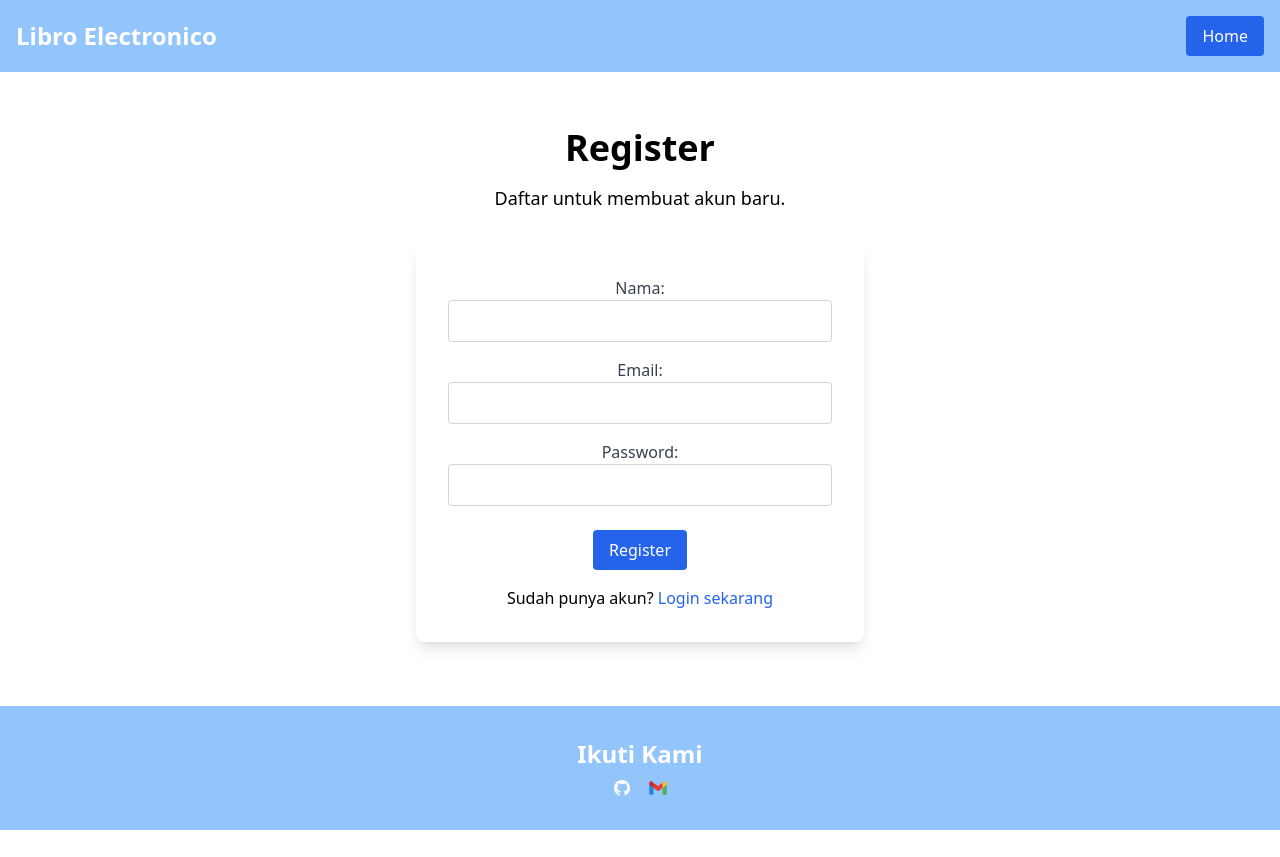
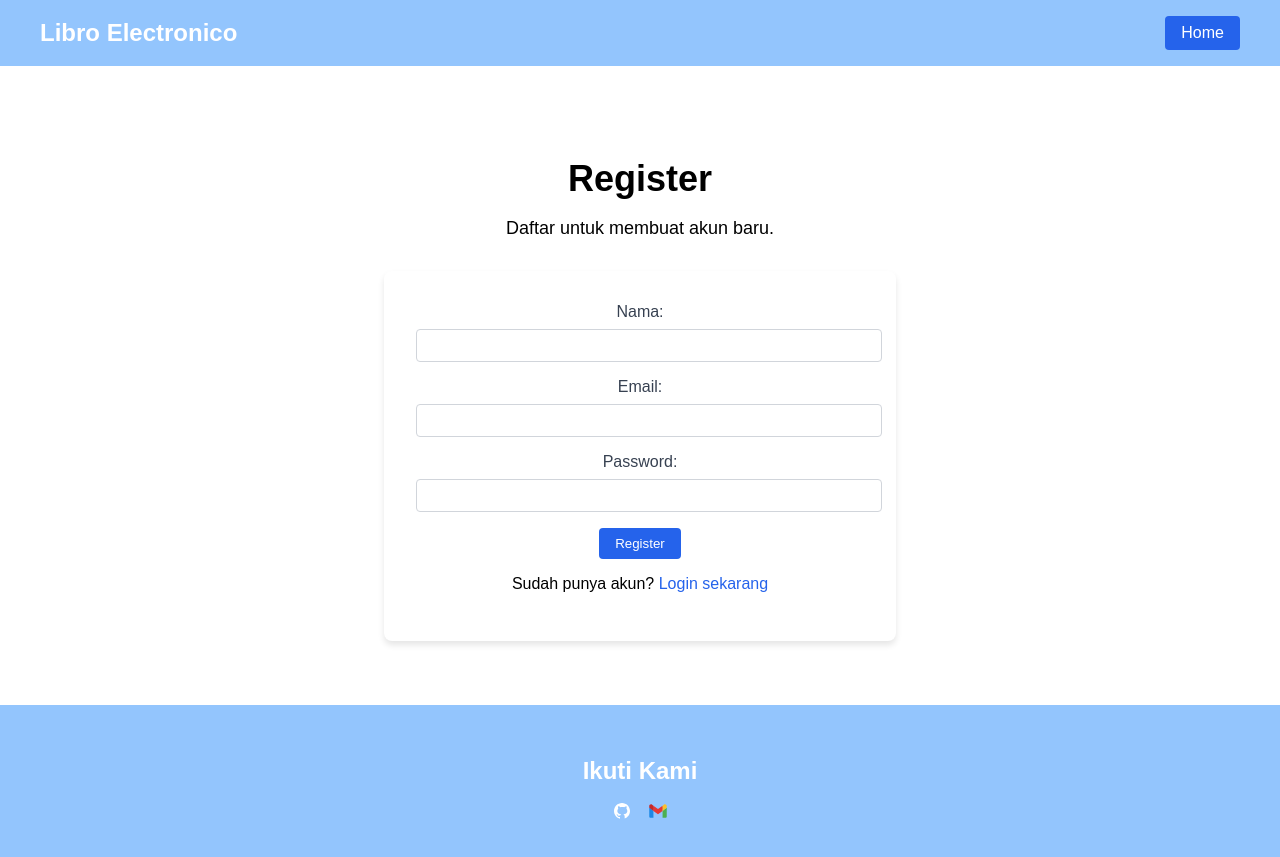
Before and after one commit to libro-electronico/libro-electronico.github.io, a plain HTML site: page user_login/register.html in a window 1280 px wide. Before the commit the page ends 830 px from the top, so only its background shows below. Drawn offline with nearby package versions, Linux system fonts and the light colour scheme.

Commit message:
update user login

```diff
--- a/user_login/css/login.css
+++ b/user_login/css/login.css
@@ -1,145 +1,145 @@
-@import url("https://cdnjs.cloudflare.com/ajax/libs/skeleton/2.0.4/skeleton.min.css");
-@import url("https://fonts.googleapis.com/css2?family=Freeman&display=swap");
-@import url("https://cdnjs.cloudflare.com/ajax/libs/font-awesome/6.0.0-beta3/css/all.min.css");
-
-html {
-  font-size: 1vw;
-  table-layout: fixed;
+body {
+  background-color: white;
+  font-family: Arial, sans-serif;
+  padding-top: 4rem; /* Offset for fixed navbar */
+  margin: 0;
 }
 
-body {
-  height: 100vh;
-  margin: 0;
-  display: flex;
-  justify-content: center;
-  align-items: center;
-  font-family: "Freeman", sans-serif;
-  background-color: #f2f2f2;
+/* Navbar */
+nav {
+  background-color: #60a5fa;
+  color: white;
+  position: fixed;
+  top: 0;
+  width: 100%;
+  z-index: 50;
+  padding: 16px;
+  box-sizing: border-box;
 }
 
-.form-container {
-  background-color: #fff;
-  padding: 20px;
-  border-radius: 8px;
-  box-shadow: 0 0 10px rgba(0, 0, 0, 0.1);
-  width: 300px;
+.navbar-container {
+  max-width: 1200px;
+  margin: 0 auto;
+  display: flex;
+  justify-content: space-between;
+  align-items: center;
+}
+
+.navbar-title {
+  font-size: 24px;
+  font-weight: bold;
+}
+
+.navbar-link {
+  background-color: #2563eb;
+  color: white;
+  padding: 8px 16px;
+  border-radius: 4px;
+  text-decoration: none;
+}
+
+/* Login Section */
+section {
+  padding: 64px 16px;
   text-align: center;
 }
 
-h2 {
-  margin-bottom: 20px;
+.container {
+  max-width: 1200px;
+  margin: 0 auto;
+}
+
+.section-title {
+  font-size: 32px;
+  font-weight: bold;
+  margin-bottom: 16px;
+}
+
+.section-subtitle {
+  font-size: 18px;
+  margin-bottom: 32px;
+}
+
+.login-box {
+  max-width: 400px;
+  margin: 0 auto;
+  background-color: white;
+  padding: 32px;
+  border-radius: 8px;
+  box-shadow: 0px 0px 10px rgba(0, 0, 0, 0.1);
 }
 
 .form-group {
-  margin-bottom: 15px;
+  margin-bottom: 16px;
   text-align: left;
 }
 
-label {
+.form-label {
   display: block;
-  margin-bottom: 5px;
+  color: #4a4a4a;
+  margin-bottom: 8px;
 }
 
-.input-container {
-  position: relative;
-  display: flex;
-  align-items: center;
+.form-input {
+  width: 100%;
+  padding: 8px;
+  border: 1px solid #d1d5db;
+  border-radius: 4px;
 }
 
-input[type="email"],
-input[type="password"] {
-  width: 100%;
-  padding: 10px;
-  box-sizing: border-box;
-  border: 1px solid #ccc;
+.form-button {
+  background-color: #2563eb;
+  color: white;
+  padding: 8px 16px;
   border-radius: 4px;
+  border: none;
+  cursor: pointer;
   font-size: 16px;
 }
 
-button {
-  background-color: #4caf50;
-  color: white;
-  padding: 10px;
-  border: none;
-  border-radius: 4px;
-  cursor: pointer;
-  width: 100%;
-  display: flex;
-  justify-content: center;
-  align-items: center;
-  font-family: "Freeman", sans-serif;
-}
-
-button:hover {
-  background-color: #307532;
-}
-
-p {
-  margin-top: 20px;
-}
-
-a {
-  color: #4caf50;
+.register-link {
+  margin-top: 16px;
+  display: block;
+  color: #2563eb;
   text-decoration: none;
 }
 
-a:hover {
-  text-decoration: underline;
+/* Footer */
+footer {
+  background-color: #60a5fa;
+  color: white;
+  padding: 32px 16px;
+  text-align: center;
 }
 
-.fas.fa-eye {
-  position: absolute;
-  right: 10px;
-  cursor: pointer;
-  color: #aaa;
-  font-size: 1.2em;
-  top: 35%;
-  transform: translateY(-50%);
+.footer-container {
+  max-width: 1200px;
+  margin: 0 auto;
 }
 
-@media (max-width: 768px) {
-  html {
-    font-size: 2vw;
-  }
-
-  .form-container {
-    width: 90%;
-    padding: 15px;
-  }
+.footer-title {
+  font-size: 24px;
+  font-weight: bold;
+  margin-bottom: 16px;
 }
 
-/* Dark Mode */
-@media (prefers-color-scheme: dark) {
-  body {
-    background-color: #121212;
-    color: #e0e0e0;
-  }
+.footer-icons {
+  display: flex;
+  justify-content: center;
+  gap: 16px;
+}
 
-  .form-container {
-    background-color: #1e1e1e;
-  }
+.footer-icon {
+  color: white;
+  text-decoration: none;
+}
 
-  input[type="text"],
-  input[type="email"],
-  input[type="password"] {
-    background-color: #333;
-    color: #e0e0e0;
-    border-color: #555;
-  }
+.footer-icon svg {
+  width: 20px;
+  height: 20px;
+  fill: currentColor;
+}
 
-  button {
-    background-color: #4caf50;
-    color: #e0e0e0;
-    display: flex;
-    justify-content: center;
-    align-items: center;
-  }
-
-  button:hover {
-    background-color: #307532;
-  }
-
-  a {
-    color: #4caf50;
-  }
+.footer-icon:hover {
+  color: #d1d5db;
 }
--- a/user_login/css/register.css
+++ b/user_login/css/register.css
@@ -1,172 +1,135 @@
-@import url("https://cdnjs.cloudflare.com/ajax/libs/skeleton/2.0.4/skeleton.min.css");
-@import url("https://fonts.googleapis.com/css2?family=Freeman&display=swap");
-@import url("https://cdnjs.cloudflare.com/ajax/libs/font-awesome/6.0.0-beta3/css/all.min.css");
-
-html {
-  font-size: 1vw;
-  table-layout: fixed;
+body {
+  font-family: Arial, sans-serif;
+  background-color: white;
+  padding-top: 4rem;
+  margin: 0;
 }
 
-body {
-  height: 100vh;
-  margin: 0;
+.navbar {
+  background-color: #93c5fd;
+  color: white;
+  position: fixed;
+  top: 0;
+  width: 100%;
+  z-index: 50;
+  padding: 1rem 0;
+}
+
+.navbar-container {
+  max-width: 1200px;
+  margin: 0 auto;
+  padding: 0 1rem;
   display: flex;
-  justify-content: center;
+  justify-content: space-between;
   align-items: center;
-  font-family: "Freeman", sans-serif;
-  background-color: #f2f2f2;
+}
+
+.navbar-brand {
+  font-size: 1.5rem;
+  font-weight: bold;
+}
+
+.navbar-link {
+  background-color: #2563eb;
+  color: white;
+  padding: 0.5rem 1rem;
+  border-radius: 0.25rem;
+  text-decoration: none;
+}
+
+.section {
+  padding: 4rem 1rem;
+  text-align: center;
+}
+
+.section-heading {
+  font-size: 2.25rem;
+  font-weight: bold;
+  margin-bottom: 1rem;
+}
+
+.section-subtext {
+  font-size: 1.125rem;
+  margin-bottom: 2rem;
 }
 
 .form-container {
-  background-color: #fff;
-  padding: 20px;
-  border-radius: 8px;
-  box-shadow: 0 0 10px rgba(0, 0, 0, 0.1);
-  width: 300px;
+  max-width: 28rem;
+  margin: 0 auto;
+  background-color: white;
+  padding: 2rem;
+  border-radius: 0.5rem;
+  box-shadow: 0 4px 6px rgba(0, 0, 0, 0.1);
+}
+
+.form-group {
+  margin-bottom: 1rem;
+}
+
+.form-label {
+  display: block;
+  color: #374151;
+  margin-bottom: 0.5rem;
+}
+
+.form-input {
+  width: 100%;
+  padding: 0.5rem;
+  border: 1px solid #d1d5db;
+  border-radius: 0.25rem;
+}
+
+.form-button {
+  background-color: #2563eb;
+  color: white;
+  padding: 0.5rem 1rem;
+  border-radius: 0.25rem;
+  border: none;
+  cursor: pointer;
+}
+
+.form-button:hover {
+  background-color: #1d4ed8;
+}
+
+.form-text {
+  margin-top: 1rem;
+}
+
+.form-link {
+  color: #2563eb;
+  text-decoration: none;
+}
+
+.footer {
+  background-color: #93c5fd;
+  color: white;
+  padding: 2rem 1rem;
   text-align: center;
 }
 
-h2 {
-  margin-bottom: 20px;
+.footer-heading {
+  font-size: 1.5rem;
+  font-weight: bold;
+  margin-bottom: 1rem;
 }
 
-.form-group {
-  margin-bottom: 15px;
-  text-align: left;
+.footer-icons {
+  display: flex;
+  justify-content: center;
+  gap: 1rem;
 }
 
-label {
-  display: block;
-  margin-bottom: 5px;
-}
-
-.input-container {
-  position: relative;
-  display: flex;
-  align-items: center;
-}
-
-input[type="text"],
-input[type="email"],
-input[type="password"],
-input[type="confirm"] {
-  width: 100%;
-  padding: 10px;
-  box-sizing: border-box;
-  border: 1px solid #ccc;
-  border-radius: 4px;
-  font-size: 16px;
-}
-
-button {
-  background-color: #4caf50;
+.footer-icon {
   color: white;
-  padding: 10px;
-  border: none;
-  border-radius: 4px;
-  cursor: pointer;
-  width: 100%;
-  display: flex;
-  justify-content: center;
-  align-items: center;
-}
-
-button:hover {
-  background-color: #307532;
-}
-
-p {
-  margin-top: 20px;
-}
-
-a {
-  color: #4caf50;
   text-decoration: none;
 }
 
-a:hover {
-  text-decoration: underline;
+.footer-icon:hover {
+  color: #d1d5db;
 }
 
-.toggle-password {
-  position: absolute;
-  right: 10px;
-  top: 50%;
-  transform: translateY(-40%);
-  cursor: pointer;
+.footer-icon svg {
+  width: 20px;
+  height: 20px;
 }
-
-.fas.fa-eye {
-  position: absolute;
-  right: 10px;
-  cursor: pointer;
-  color: #aaa;
-  font-size: 1.2em;
-  top: 35%;
-  transform: translateY(-50%);
-}
-
-@media (max-width: 768px) {
-  html {
-    font-size: 2vw;
-  }
-
-  .form-container {
-    width: 90%;
-    padding: 15px;
-  }
-
-  .toggle-password {
-    position: absolute;
-    right: 10px;
-    top: 50%;
-    transform: translateY(-50%);
-    cursor: pointer;
-  }
-  .fas.fa-eye {
-    position: absolute;
-    right: 10px;
-    cursor: pointer;
-    color: #aaa;
-    font-size: 1.2em;
-    top: 35%;
-    transform: translateY(-50%);
-  }
-}
-
-/* Dark Mode */
-@media (prefers-color-scheme: dark) {
-  body {
-    background-color: #121212;
-    color: #e0e0e0;
-  }
-
-  .form-container {
-    background-color: #1e1e1e;
-  }
-
-  input[type="text"],
-  input[type="email"],
-  input[type="password"],
-  input[type="confirm"] {
-    background-color: #333;
-    color: #e0e0e0;
-    border-color: #555;
-  }
-
-  button {
-    background-color: #4caf50;
-    color: #e0e0e0;
-    display: flex;
-    justify-content: center;
-    align-items: center;
-  }
-
-  button:hover {
-    background-color: #307532;
-  }
-
-  a {
-    color: #4caf50;
-  }
-}
--- a/user_login/login.js
+++ b/user_login/login.js
@@ -1,7 +1,7 @@
 document.addEventListener("DOMContentLoaded", () => {
-  const loginForm = document.getElementById("login-form");
-  const emailInput = document.getElementById("login-email");
-  const passwordInput = document.getElementById("login-password");
+  const loginForm = document.querySelector("form");
+  const emailInput = document.getElementById("email");
+  const passwordInput = document.getElementById("password");
 
   // Login function
   const login = async (credentials) => {
--- a/user_login/register.html
+++ b/user_login/register.html
@@ -4,97 +4,75 @@
     <meta charset="UTF-8" />
     <meta name="viewport" content="width=device-width, initial-scale=1.0" />
     <title>Register - Libro Electronico</title>
-    <link
-      href="https://cdn.jsdelivr.net/npm/tailwindcss@2.2.19/dist/tailwind.min.css"
-      rel="stylesheet"
-    />
-    <style>
-      body {
-        background-color: white;
-        padding-top: 4rem; /* Offset for fixed navbar */
-      }
-    </style>
+    <link href="css/register.css" rel="stylesheet" />
+    <script src="register.js" defer></script>
   </head>
-  <body class="font-sans">
+  <body>
     <!-- Navbar -->
-    <nav class="bg-blue-300 text-white fixed top-0 w-full z-50">
-      <div
-        class="container mx-auto px-4 py-4 flex justify-between items-center"
-      >
-        <div class="text-2xl font-bold">Libro Electronico</div>
-        <a href="index.html" class="bg-blue-600 text-white px-4 py-2 rounded"
+    <nav class="navbar">
+      <div class="navbar-container">
+        <div class="navbar-brand">Libro Electronico</div>
+        <a href="https://libro-electronico.github.io/" class="navbar-link"
           >Home</a
         >
       </div>
     </nav>
 
     <!-- Register Section -->
-    <section class="py-16">
-      <div class="container mx-auto px-4 text-center">
-        <h1 class="text-4xl font-bold mb-4">Register</h1>
-        <p class="text-lg mb-8">Daftar untuk membuat akun baru.</p>
-        <div class="max-w-md mx-auto bg-white p-8 rounded-lg shadow-lg">
+    <section class="section">
+      <div class="section-container">
+        <h1 class="section-heading">Register</h1>
+        <p class="section-subtext">Daftar untuk membuat akun baru.</p>
+        <div class="form-container">
           <form action="#" method="post">
-            <div class="mb-4">
-              <label for="name" class="block text-gray-700">Nama:</label>
+            <div class="form-group">
+              <label for="name" class="form-label">Nama:</label>
               <input
                 type="text"
                 id="name"
                 name="name"
-                class="w-full px-3 py-2 border border-gray-300 rounded"
+                class="form-input"
                 required
               />
             </div>
-            <div class="mb-4">
-              <label for="email" class="block text-gray-700">Email:</label>
+            <div class="form-group">
+              <label for="email" class="form-label">Email:</label>
               <input
                 type="email"
                 id="email"
                 name="email"
-                class="w-full px-3 py-2 border border-gray-300 rounded"
+                class="form-input"
                 required
               />
             </div>
-            <div class="mb-6">
-              <label for="password" class="block text-gray-700"
-                >Password:</label
-              >
+            <div class="form-group">
+              <label for="password" class="form-label">Password:</label>
               <input
                 type="password"
                 id="password"
                 name="password"
-                class="w-full px-3 py-2 border border-gray-300 rounded"
+                class="form-input"
                 required
               />
             </div>
-            <button
-              type="submit"
-              class="bg-blue-600 text-white px-4 py-2 rounded"
-            >
-              Register
-            </button>
+            <button type="submit" class="form-button">Register</button>
           </form>
-          <p class="mt-4">
+          <p class="form-text">
             Sudah punya akun?
-            <a href="login.html" class="text-blue-600">Login sekarang</a>
+            <a href="login.html" class="form-link">Login sekarang</a>
           </p>
         </div>
       </div>
     </section>
 
     <!-- Footer -->
-    <footer class="bg-blue-300 text-white py-8">
-      <div class="container mx-auto px-4 text-center">
-        <h2 class="text-2xl font-bold mb-2">Ikuti Kami</h2>
-        <div class="flex justify-center space-x-4">
-          <a
-            href="https://github.com/libro-electronico"
-            class="hover:text-gray-300"
-          >
+    <footer class="footer">
+      <div class="footer-container">
+        <h2 class="footer-heading">Ikuti Kami</h2>
+        <div class="footer-icons">
+          <a href="https://github.com/libro-electronico" class="footer-icon">
             <svg
               xmlns="http://www.w3.org/2000/svg"
-              width="20"
-              height="20"
               viewBox="0 0 30 30"
               fill="currentColor"
             >
@@ -110,14 +88,9 @@
               ></path>
             </svg>
           </a>
-          <a
-            href="mailto:raihanaditya1506@gmail.com"
-            class="hover:text-gray-300"
-          >
+          <a href="mailto:raihanaditya1506@gmail.com" class="footer-icon">
             <svg
               xmlns="http://www.w3.org/2000/svg"
-              width="20"
-              height="20"
               viewBox="0 0 48 48"
               fill="currentColor"
             >
```
Also changed, not shown: user_login/login.html (+29 -64 lines).
